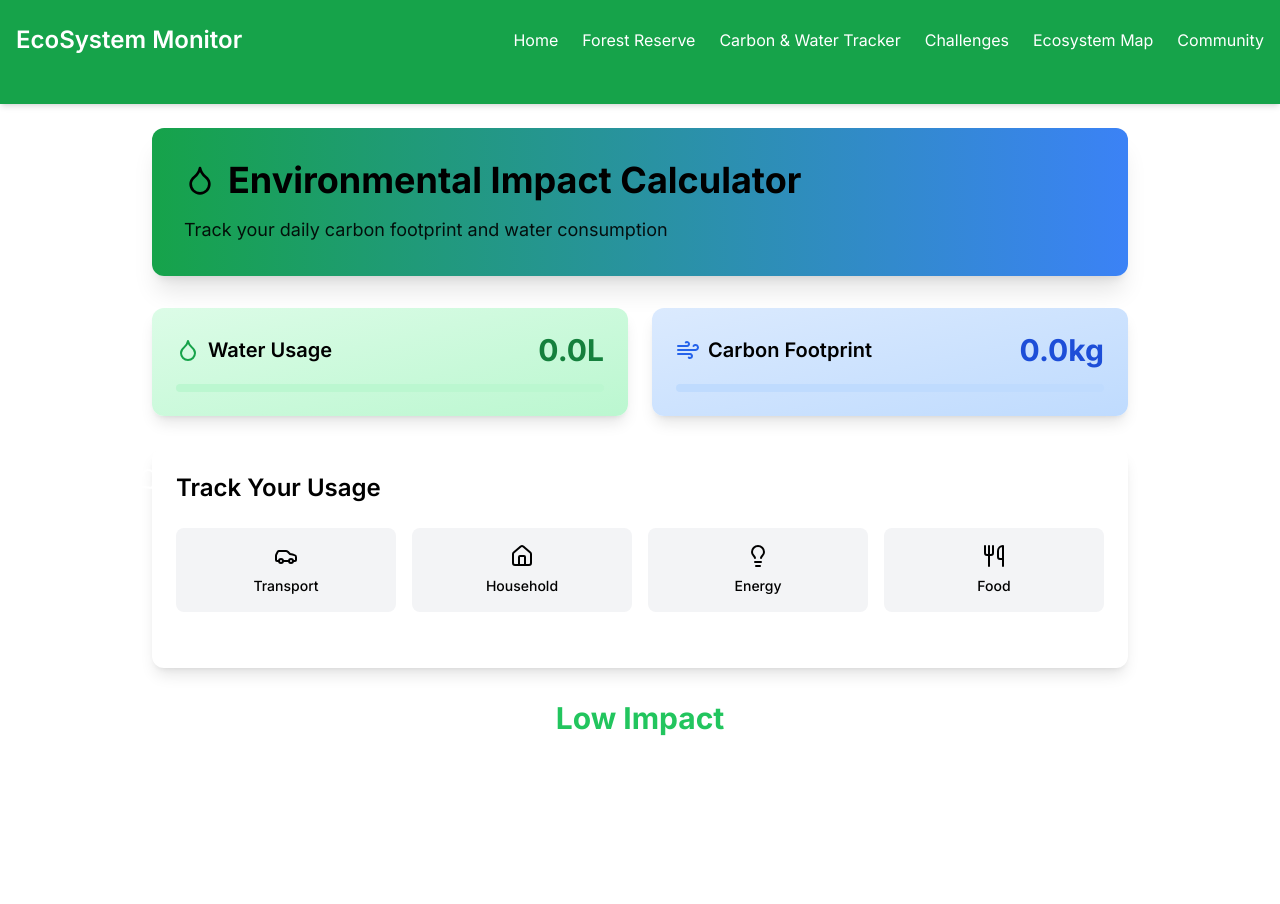
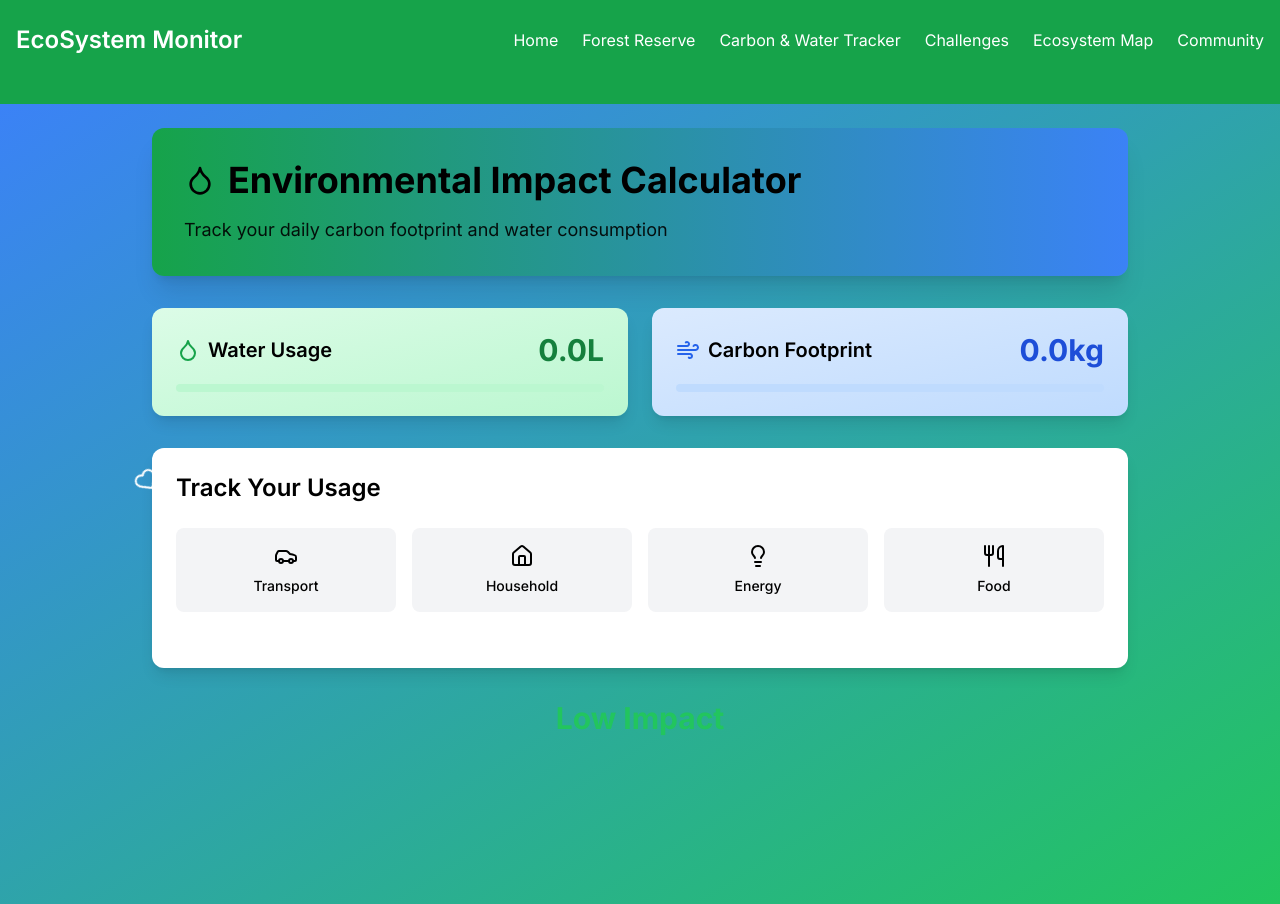
Before and after one commit to prashantxy/Eco-Friendly, a Next.js app: page /carbon-water-tracker in a window 1280 px wide. Before the commit the page ends 800 px from the top, so only its background shows below. Built offline with nearby package versions, Linux system fonts and the light colour scheme.

Commit message:
Update page.tsx

```diff
--- a/app/carbon-water-tracker/page.tsx
+++ b/app/carbon-water-tracker/page.tsx
@@ -98,6 +98,11 @@ return (
   <motion.div
     initial={{ opacity: 0 }}
     animate={{ opacity: 1 }}
+    className="min-h-screen bg-gradient-to-br from-blue-500 to-green-500"
+  >
+    <motion.div
+      initial={{ opacity: 0 }}
+      animate={{ opacity: 1 }}
       className="max-w-5xl mx-auto p-6 space-y-8"
     >
       <motion.div
@@ -116,6 +121,7 @@ return (
         <p className="text-lg opacity-90">Track your daily carbon footprint and water consumption</p>
       </motion.div>
 
+      {/* Main content remains unchanged */}
       <div className="grid md:grid-cols-2 gap-6">
         <motion.div
           initial={{ x: -20, opacity: 0 }}
@@ -182,6 +188,7 @@ return (
         </motion.div>
       </div>
 
+      {/* Other sections remain unchanged */}
       <motion.div
         initial={{ y: 20, opacity: 0 }}
         animate={{ y: 0, opacity: 1 }}
@@ -247,5 +254,6 @@ return (
         <h3 className={`text-3xl font-bold ${getImpactLevel().color}`}>{getImpactLevel().message}</h3>
       </motion.div>
     </motion.div>
+  </motion.div>
 );
 }
```
Lines whose indentation alone changed are shown as unchanged.
